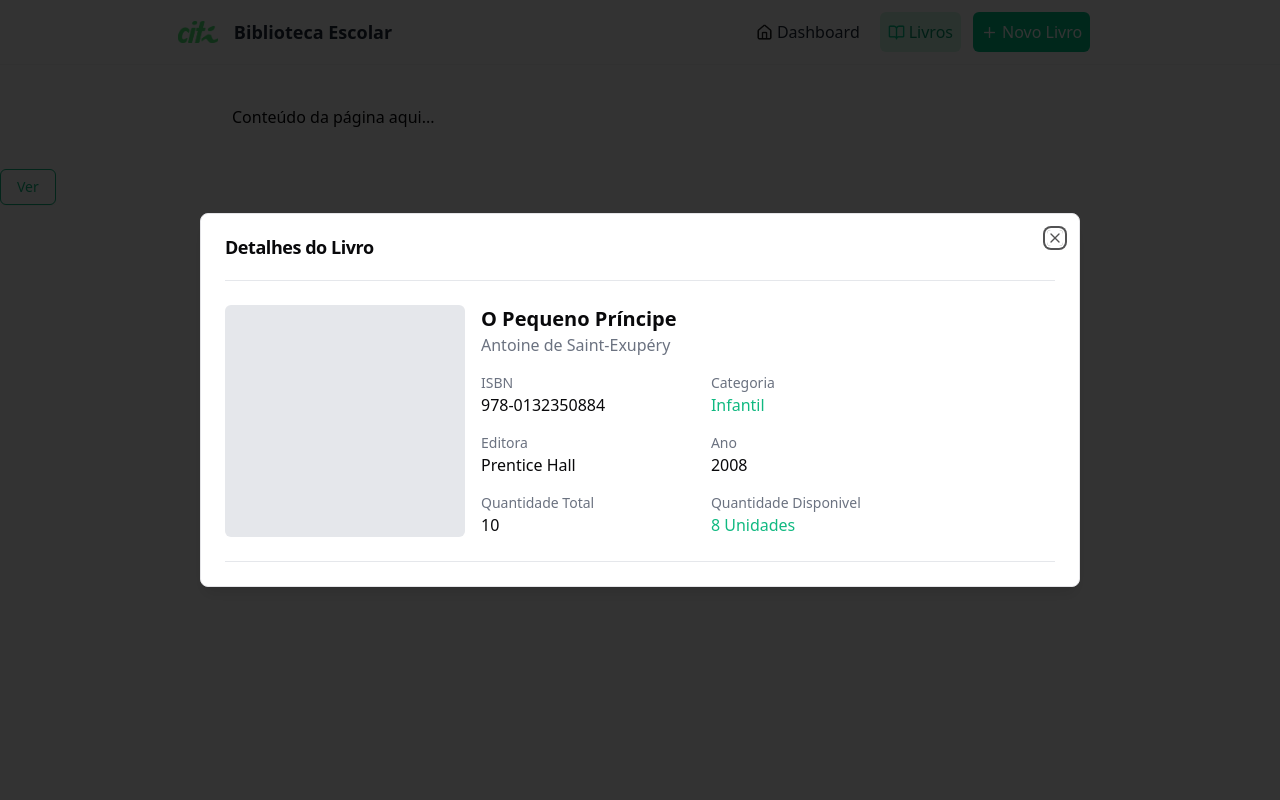
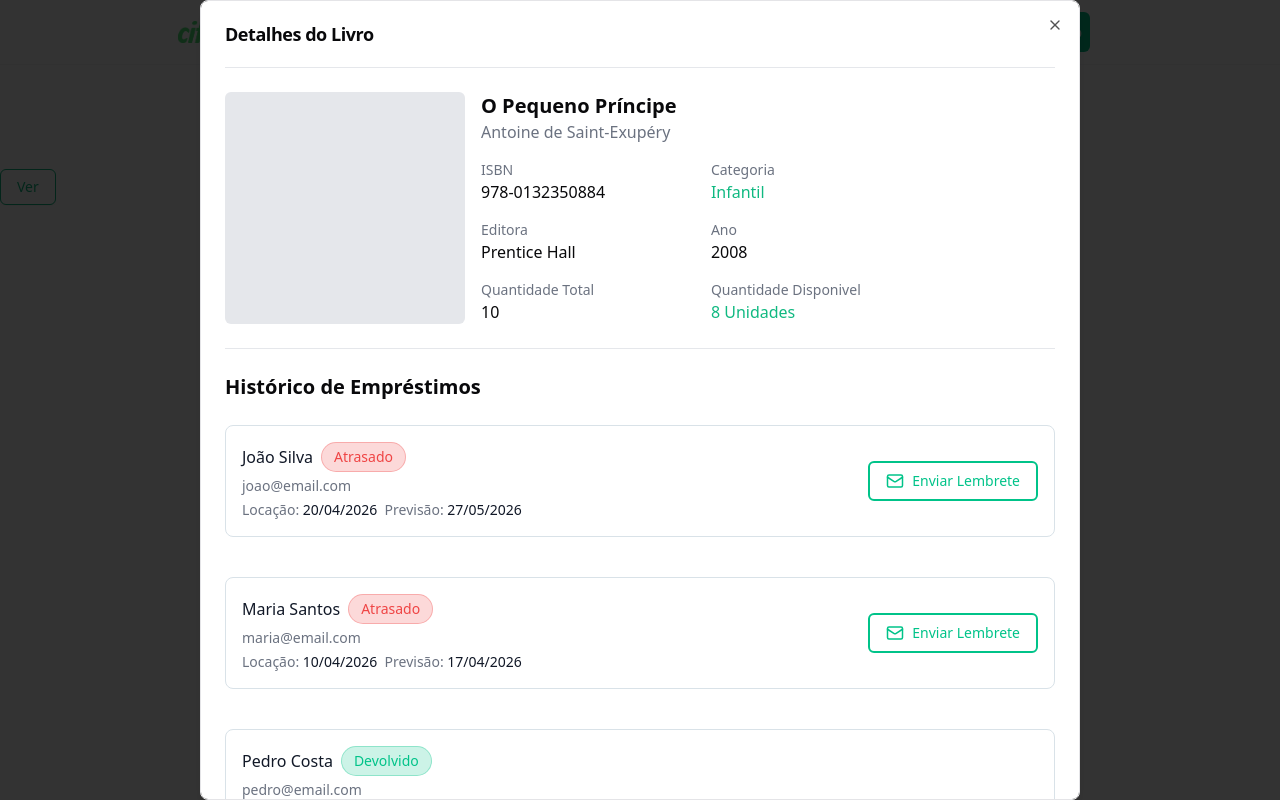
Before and after one commit to citi-onboarding/pta-squad-matheus, a Next.js app in the folder client/: page /livros in a window 1280 px wide. Both pictures are taken after a click on the button "Ver". Built offline with nearby package versions, Linux system fonts and the light colour scheme.

Commit message:
feature/modal-detalhes-livro: adequação do mock + implementação do history rows

```diff
--- a/client/src/components/book/BookDetailsModal.tsx
+++ b/client/src/components/book/BookDetailsModal.tsx
@@ -27,25 +27,31 @@ const mockLivro = {
 
 const mockEmprestimos = [
     {
-        borrowerName: 'João Silva',
-        borrowerEmail: 'joao@email.com',
-        borrowDate: '20/04/2026',
-        expectedReturnDate: '27/04/2026',
-        status: 'em_andamento' as const,
+        id: '1',
+        bookTitle: 'O Pequeno Príncipe',
+        clientName: 'João Silva',
+        clientEmail: 'joao@email.com',
+        loanDate: '2026-04-20',
+        returnDate: '2026-05-27',
+        returned: false,
     },
     {
-        borrowerName: 'Maria Santos',
-        borrowerEmail: 'maria@email.com',
-        borrowDate: '10/04/2026',
-        expectedReturnDate: '17/04/2026',
-        status: 'atrasado' as const,
+        id: '2',
+        bookTitle: 'O Pequeno Príncipe',
+        clientName: 'Maria Santos',
+        clientEmail: 'maria@email.com',
+        loanDate: '2026-04-10',
+        returnDate: '2026-04-17',
+        returned: false,
     },
     {
-        borrowerName: 'Pedro Costa',
-        borrowerEmail: 'pedro@email.com',
-        borrowDate: '05/04/2026',
-        expectedReturnDate: '12/04/2026',
-        status: 'devolvido' as const,
+        id: '3',
+        bookTitle: 'O Pequeno Príncipe',
+        clientName: 'Pedro Costa',
+        clientEmail: 'pedro@email.com',
+        loanDate: '2026-04-05',
+        returnDate: '2026-04-12',
+        returned: true,
     },
 ];
 
@@ -62,15 +68,12 @@ export function BookDetailsModal() {
                 <DialogHeader>
                     <DialogTitle>Detalhes do Livro</DialogTitle>
                 </DialogHeader>
-                {/* linha cinza */}
+
                 <hr className="border-gray-200" />
 
-                {/* div que contem lado a lado a capa e as infos */}
                 <div className="flex gap-4">
-                    {/* capa */}
                     <div className="w-60 h-88 bg-gray-200 rounded-md flex-shrink-0" />
 
-                    {/* div que contem titulo autor e tabela em coluna(um em cima do outro) */}
                     <div className="flex flex-col">
                         <h2 className="text-xl font-bold">{mockLivro.titulo}</h2>
                         <p className="text-gray-500">{mockLivro.autor}</p>
@@ -99,21 +102,22 @@ export function BookDetailsModal() {
                                 <p className="text-sm text-gray-500">Quantidade Disponivel</p>
                                 <p className="font-medium text-emerald-500">{mockLivro.quantidadeDisponivel} Unidades</p>
                             </div>
-                            {/* ... repete o padrão para os outros campos */}
                         </div>
                     </div>
 
                 </div>
 
-
-                {/* SEÇÃO 1: Informações do livro */}
-                {/* VOCÊ DEVE: montar capa + título + autor + grid de infos */}
-
-                {/* Separador */}
                 <hr className="border-gray-200" />
 
-                {/* SEÇÃO 2: Histórico de Empréstimos */}
-                {/* VOCÊ DEVE: título "Histórico de Empréstimos" + HistoryRows */}
+                <div className="flex flex-col gap-2">
+                    <h2 className="text-xl font-bold">Histórico de Empréstimos</h2>
+                    {mockEmprestimos.map((emprestimo) => (
+                        <LoanHistoryRow
+                            key={emprestimo.clientEmail}
+                            loan={emprestimo}
+                        />
+                    ))}
+                </div>
 
             </DialogContent>
         </Dialog>
```
